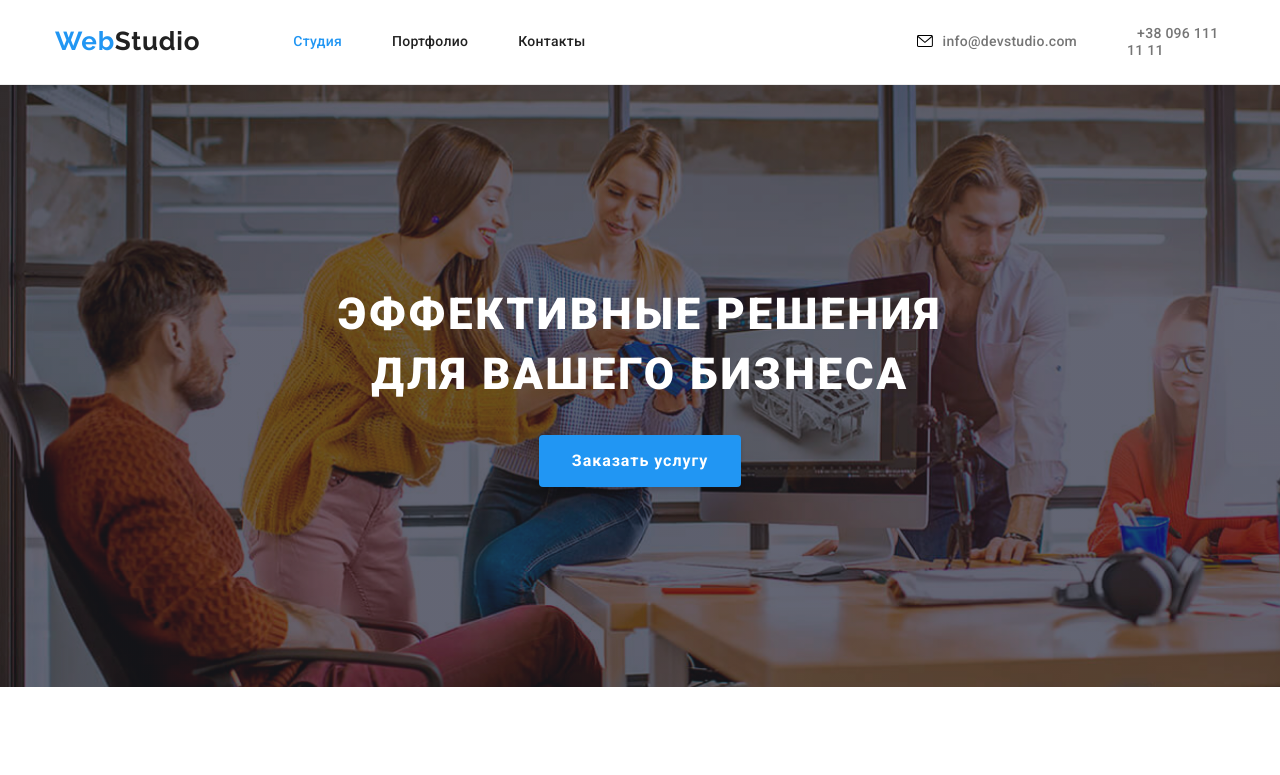
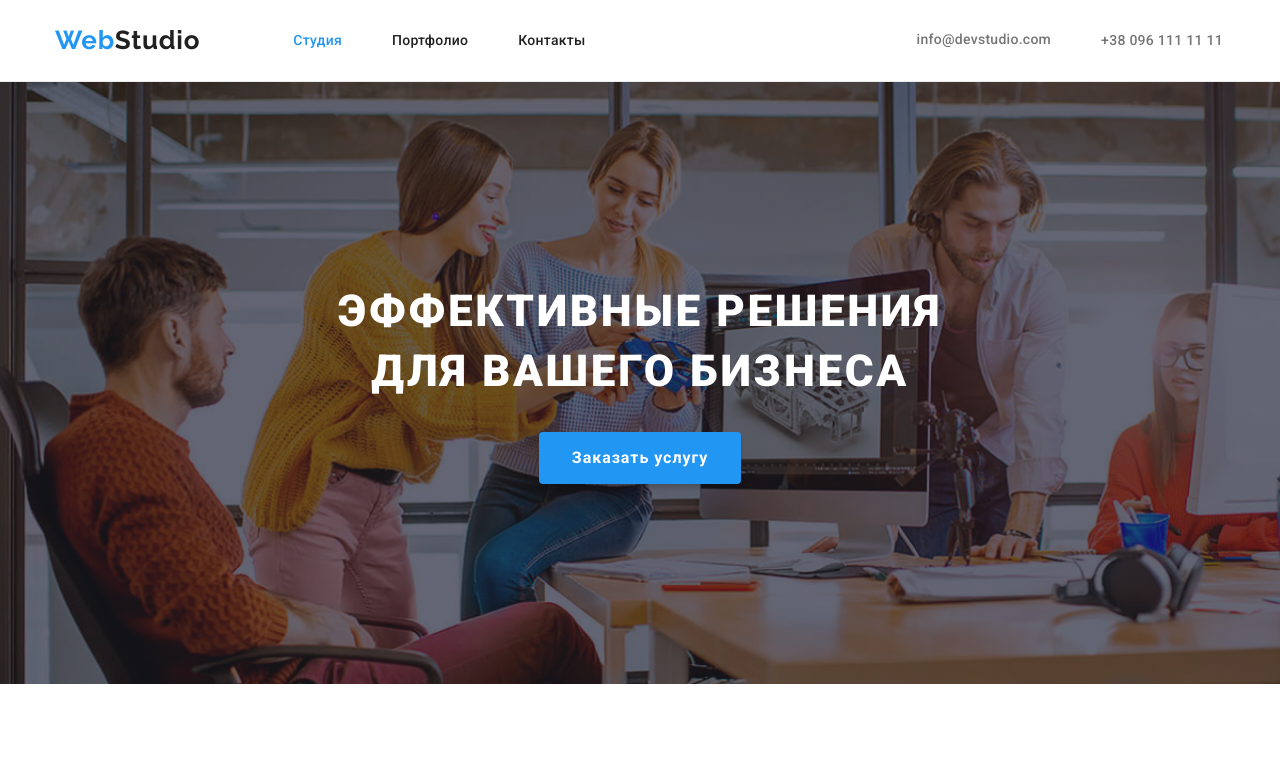
Before and after one commit to CrabSerg/-goit-markup-hw-04, a plain HTML site: page index.html in a window 1280 px wide. Shown: the top 775 px of the page. Drawn offline with nearby package versions, Linux system fonts and the light colour scheme; files whose address does not match are found by name.

Commit message:
Правки

```diff
--- a/css/styles.css
+++ b/css/styles.css
@@ -225,7 +225,6 @@ color: var(--black-color);
 
 .mailtel {
 margin-right: 50px;
-margin-left: 10px;
 
 font-weight: 500;
 font-size: 14px;
@@ -255,6 +254,8 @@ margin-right: 8px;
 .hero-button:hover,
 .hero-button:focus {
 background-color: var(--accent-color-bg);
+box-shadow: 0px 4px 4px rgba(0, 0, 0, 0.15);
+border-radius: 4px;
 }
 
 .btn-port {
--- a/index.html
+++ b/index.html
@@ -54,16 +54,20 @@
           </nav>
           <ul class="header-list-address list">
             <li class="mail">
-              <a href="mailto:info@devstudio.com"
+              <!-- <a href="mailto:info@devstudio.com"
                 ><svg class="icon" height="12" width="16">
                   <use href="./images/icons.svg#icon-mail"></use></svg
-              ></a>
-              <a class="mailtel link" href="mailto:info@devstudio.com"
+              ></a> -->
+              <a
+                class="mailtel link mail-image"
+                href="mailto:info@devstudio.com"
                 >info@devstudio.com</a
               >
             </li>
             <li class="tel">
-              <a class="mailtel link margin-tel" href="tel:+380961111111"
+              <a
+                class="mailtel link margin-tel tell-image"
+                href="tel:+380961111111"
                 >+38 096 111 11 11</a
               >
             </li>
```
